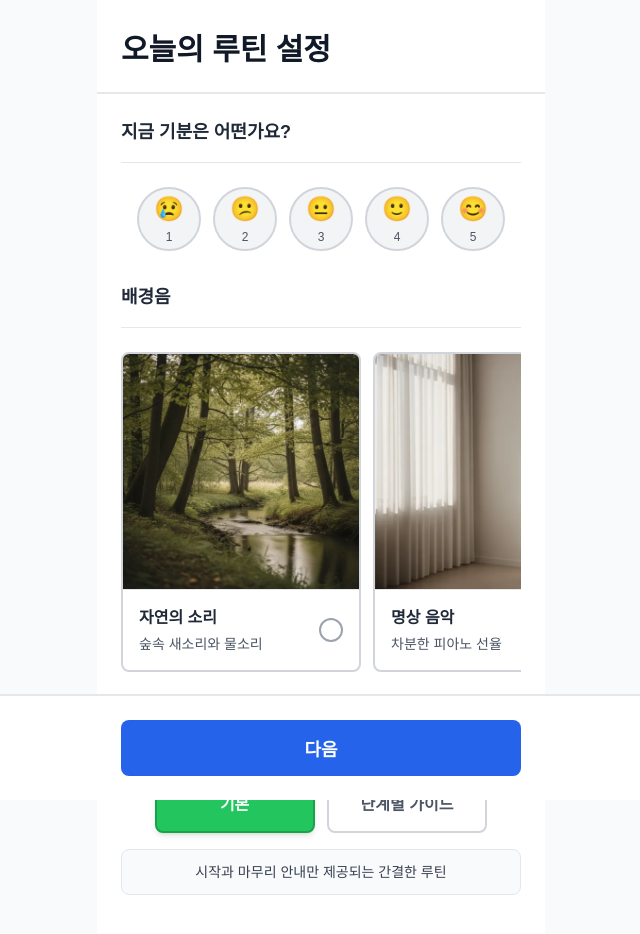
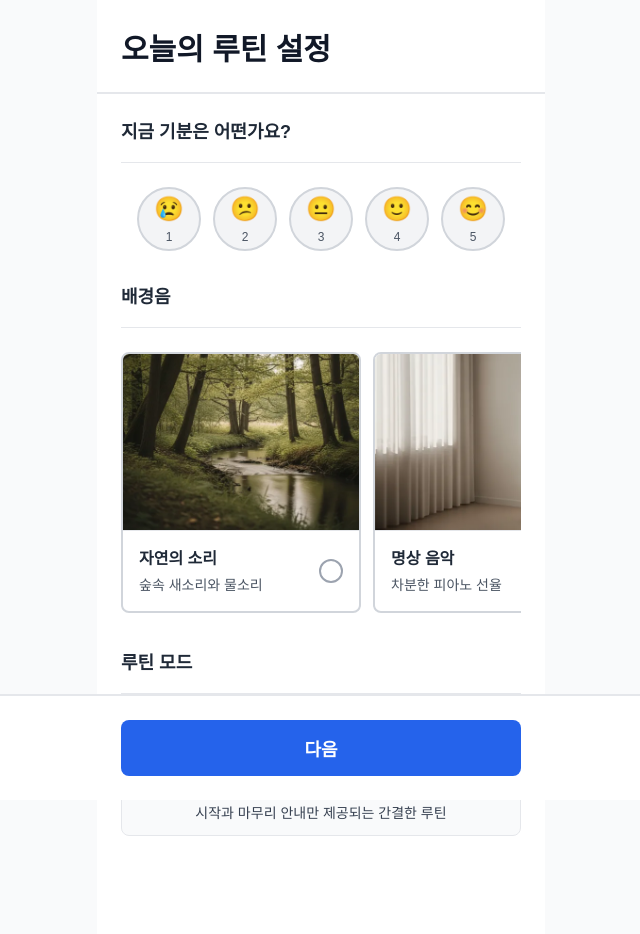
Before and after one commit to seony85-ux/myMVP, a Next.js app: page /routine/setup in a window 1280 px wide. Shown: the top 934 px of the page, without its empty margins (319-959 px from the left). Built offline with nearby package versions, Linux system fonts and the light colour scheme.

Commit message:
ui미세조정2

```diff
--- a/components/BGMCard.tsx
+++ b/components/BGMCard.tsx
@@ -33,13 +33,13 @@ export default function BGMCard({
       `}
       aria-label={`BGM 선택: ${name}`}
     >
-      {/* 이미지 영역 (1:1 비율) */}
-      <div className="w-full aspect-square bg-gray-100 border-b border-gray-200 overflow-hidden">
+      {/* 이미지 영역 (4:3 비율) */}
+      <div className="w-full aspect-[4/3] bg-gray-100 border-b border-gray-200 overflow-hidden">
         {imageUrl ? (
           <img
             src={imageUrl}
             alt={name}
-            className="w-full h-full object-cover"
+            className="w-full h-full object-cover object-bottom"
           />
         ) : (
           <div className="w-full h-full flex items-center justify-center text-gray-400 text-sm">
```
